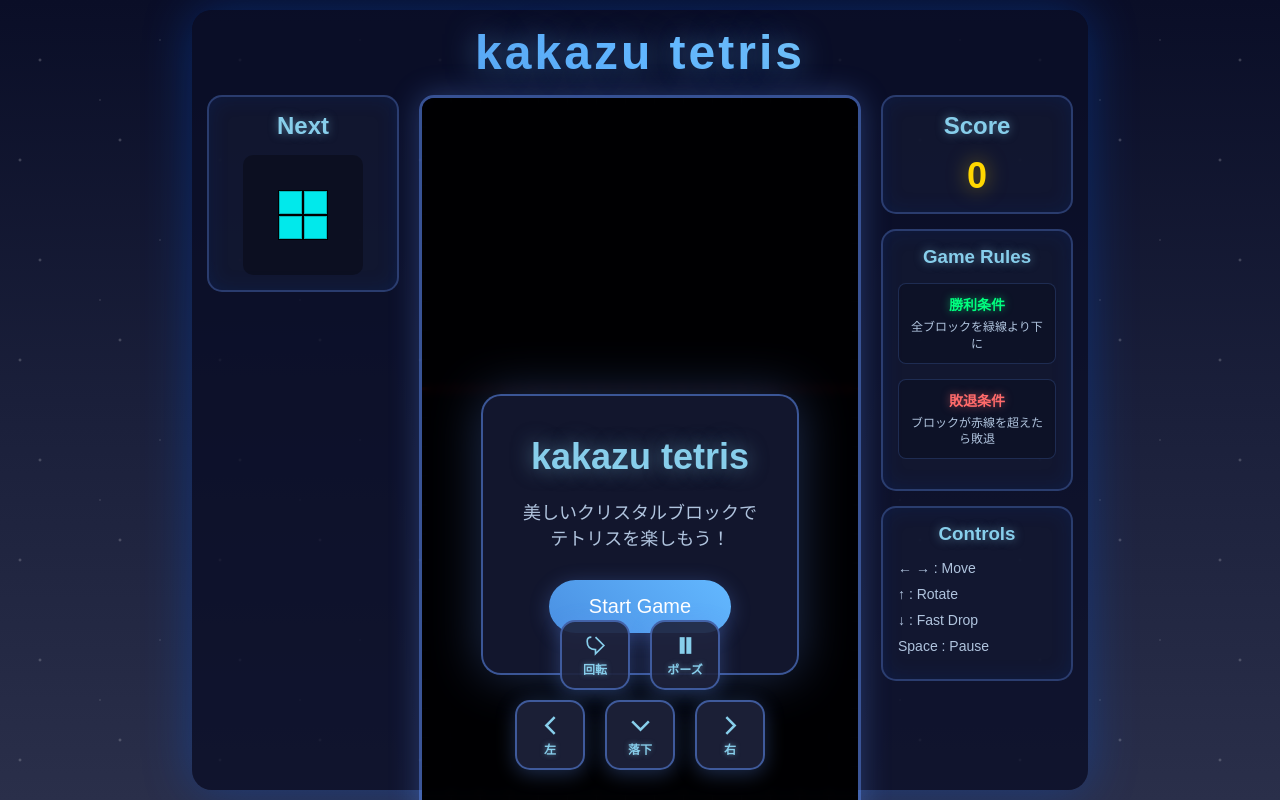
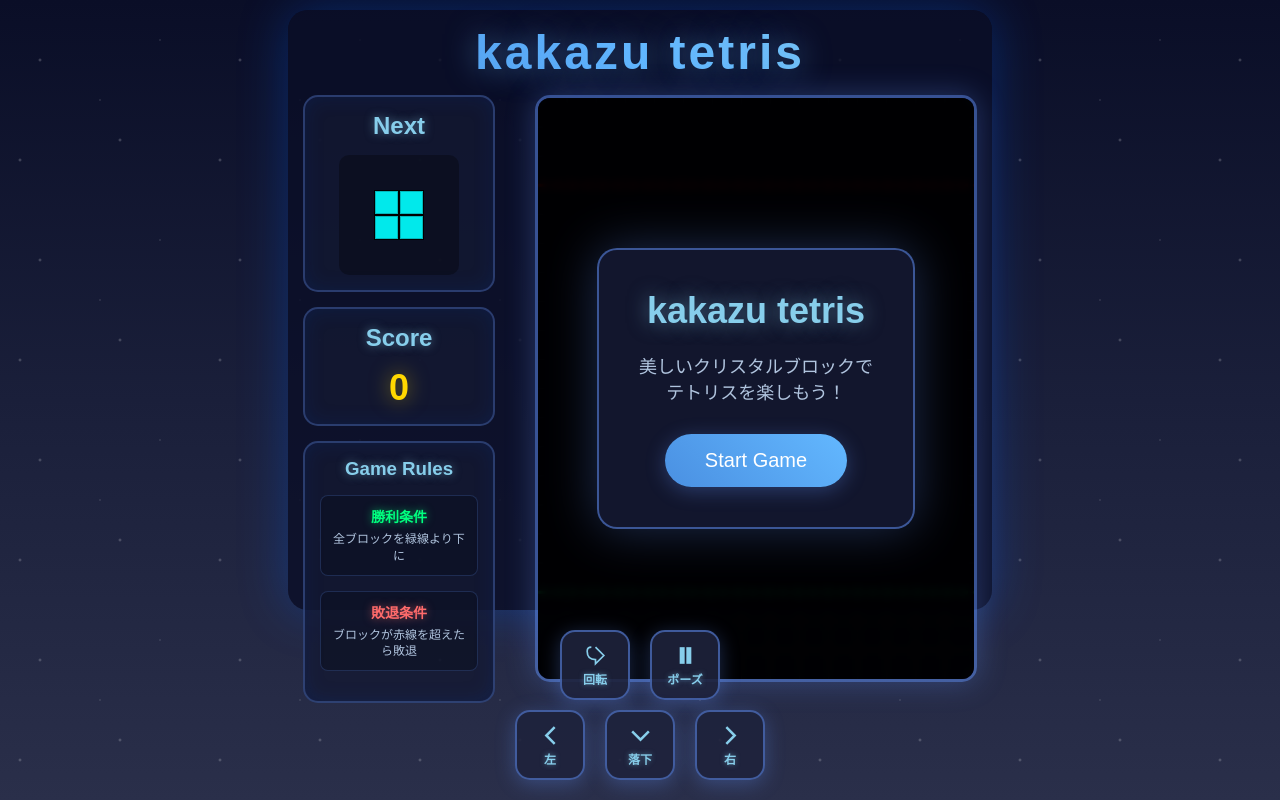
Before and after one commit to yamakakazu/tetris001, a plain HTML site: page index.html in a window 1280 px wide. Drawn offline with Linux system fonts and the light colour scheme.

Commit message:
Add files via upload

```diff
--- a/game.js
+++ b/game.js
@@ -1,9 +1,9 @@
 const COLS = 15;
-const ROWS = 30;
+const ROWS = 20;  // 30 - 10 = 20行
 let BLOCK_SIZE = 30;
 const TICK_SPEED = 500;
-const GAME_OVER_LINE = 10;
-const WIN_LINE = 27;
+const GAME_OVER_LINE = 3;  // 上から3行目
+const WIN_LINE = 17;      // 下から3行目（20 - 3 = 17）
 
 const canvas = document.getElementById('gameCanvas');
 const ctx = canvas.getContext('2d');
@@ -161,7 +161,7 @@ class Game {
     }
 
     generateInitialBlocks() {
-        for (let row = ROWS - 6; row < ROWS; row++) {
+        for (let row = ROWS - 12; row < ROWS; row++) {  // 8行目から19行目（下から12行）
             const density = Math.random() * 0.4 + 0.4;
             const blocksToFill = Math.floor(COLS * density);
             const positions = [];
@@ -769,7 +769,7 @@ class Game {
         this.isGameOver = true;
         document.getElementById('finalScore').textContent = this.score;
         const reasonElement = document.getElementById('gameOverReason');
-        reasonElement.textContent = '勝利！すべてのブロックが下から3段以内に収まりました！';
+        reasonElement.textContent = '勝利！すべてのブロックが緑線より下に収まりました！';
         reasonElement.className = 'game-over-reason victory';
         document.querySelector('.game-over-content h2').className = 'victory';
         document.getElementById('gameOverOverlay').style.display = 'flex';
--- a/index.html
+++ b/index.html
@@ -18,10 +18,25 @@
                     <h2>Next</h2>
                     <canvas id="nextCanvas" width="120" height="120"></canvas>
                 </div>
+                <div class="score-box">
+                    <h2>Score</h2>
+                    <div class="score-value" id="score">0</div>
+                </div>
+                <div class="game-rules">
+                    <h3>Game Rules</h3>
+                    <div class="rule-item">
+                        <div class="rule-title win-rule">勝利条件</div>
+                        <div class="rule-desc">全ブロックを緑線より下に</div>
+                    </div>
+                    <div class="rule-item">
+                        <div class="rule-title lose-rule">敗退条件</div>
+                        <div class="rule-desc">ブロックが赤線を超えたら敗退</div>
+                    </div>
+                </div>
             </div>
 
             <div class="game-board">
-                <canvas id="gameCanvas" width="450" height="900"></canvas>
+                <canvas id="gameCanvas" width="450" height="600"></canvas>
                 <div class="start-overlay" id="startOverlay">
                     <div class="start-content">
                         <h2>kakazu tetris</h2>
@@ -41,37 +56,11 @@
                     </div>
                 </div>
             </div>
+        </div>
+    </div>
 
-            <div class="side-panel right-panel">
-                <div class="score-box">
-                    <h2>Score</h2>
-                    <div class="score-value" id="score">0</div>
-                </div>
-                <div class="game-rules">
-                    <h3>Game Rules</h3>
-                    <div class="rule-item">
-                        <div class="rule-title win-rule">勝利条件</div>
-                        <div class="rule-desc">全ブロックを緑線より下に</div>
-                    </div>
-                    <div class="rule-item">
-                        <div class="rule-title lose-rule">敗退条件</div>
-                        <div class="rule-desc">ブロックが赤線を超えたら敗退</div>
-                    </div>
-                </div>
-                <div class="controls-info">
-                    <h3>Controls</h3>
-                    <ul>
-                        <li>← → : Move</li>
-                        <li>↑ : Rotate</li>
-                        <li>↓ : Fast Drop</li>
-                        <li>Space : Pause</li>
-                    </ul>
-                </div>
-            </div>
-        </div>
-
-        <!-- Touch Controls for Mobile -->
-        <div class="touch-controls" id="touchControls">
+    <!-- Touch Controls for Mobile -->
+    <div class="touch-controls" id="touchControls">
             <div class="controls-row controls-row-top">
                 <button class="control-btn btn-rotate" id="btnRotate">
                     <svg width="30" height="30" viewBox="0 0 30 30">
--- a/style.css
+++ b/style.css
@@ -16,10 +16,12 @@ body {
     background: linear-gradient(to bottom, #0a0e27 0%, #1a1f3a 50%, #2a2f4a 100%);
     height: 100vh;
     display: flex;
+    flex-direction: column;
     justify-content: center;
     align-items: center;
     color: white;
     position: relative;
+    padding: 20px;
 }
 
 body::before {
@@ -52,10 +54,11 @@ body::before {
     padding: 15px;
     border-radius: 20px;
     box-shadow: 0 0 50px rgba(0, 100, 255, 0.3);
-    max-height: calc(100vh - 20px);
-    max-width: calc(100vw - 20px);
+    max-height: calc(100vh - 200px);
+    max-width: calc(100vw - 40px);
     display: flex;
     flex-direction: column;
+    flex: 0 1 auto;
 }
 
 .game-header {
@@ -87,7 +90,7 @@ body::before {
     flex-shrink: 0;
 }
 
-.next-box, .score-box, .controls-info, .game-rules {
+.next-box, .score-box, .game-rules {
     background: rgba(20, 25, 50, 0.8);
     border: 2px solid rgba(100, 150, 255, 0.3);
     border-radius: 15px;
@@ -96,7 +99,7 @@ body::before {
     box-shadow: inset 0 0 20px rgba(0, 50, 150, 0.2);
 }
 
-.next-box h2, .score-box h2, .controls-info h3, .game-rules h3 {
+.next-box h2, .score-box h2, .game-rules h3 {
     text-align: center;
     margin-bottom: 15px;
     color: #87ceeb;
@@ -118,15 +121,6 @@ body::before {
     text-shadow: 0 0 20px rgba(255, 215, 0, 0.5);
 }
 
-.controls-info ul {
-    list-style: none;
-}
-
-.controls-info li {
-    margin: 10px 0;
-    font-size: 14px;
-    color: #b0c4de;
-}
 
 .game-rules .rule-item {
     margin-bottom: 15px;
@@ -168,10 +162,11 @@ body::before {
     box-shadow:
         0 0 30px rgba(100, 150, 255, 0.3),
         inset 0 0 30px rgba(0, 50, 150, 0.2);
-    flex: 1;
+    flex: 2;
     display: flex;
     justify-content: center;
     align-items: center;
+    margin-left: 20px;
 }
 
 #gameCanvas {
@@ -336,10 +331,9 @@ button:active {
 /* Touch Controls */
 .touch-controls {
     display: block;
-    position: fixed;
-    bottom: 20px;
-    left: 50%;
-    transform: translateX(-50%);
+    position: relative;
+    margin-top: 20px;
+    text-align: center;
     z-index: 100;
     gap: 10px;
 }
@@ -404,11 +398,15 @@ button:active {
         height: 100%;
     }
 
+    body {
+        padding: 10px;
+    }
+
     .game-container {
-        width: 100vw;
-        height: 100vh;
-        max-width: 100vw;
-        max-height: 100vh;
+        width: calc(100vw - 20px);
+        height: auto;
+        max-width: calc(100vw - 20px);
+        max-height: calc(100vh - 180px);
         padding: 10px;
         border-radius: 0;
     }
@@ -480,7 +478,7 @@ button:active {
     }
 
     .touch-controls {
-        bottom: 10px;
+        margin-top: 10px;
     }
 
     .controls-row {
```
